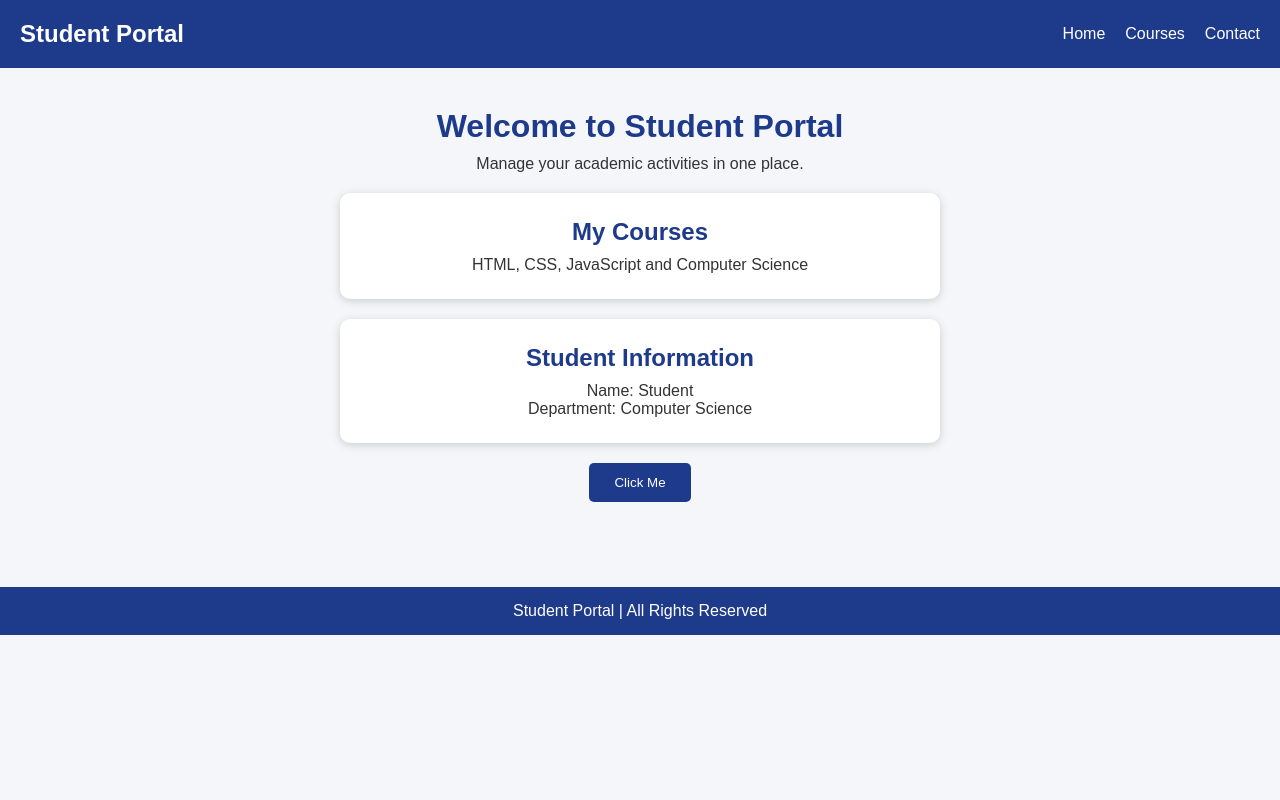
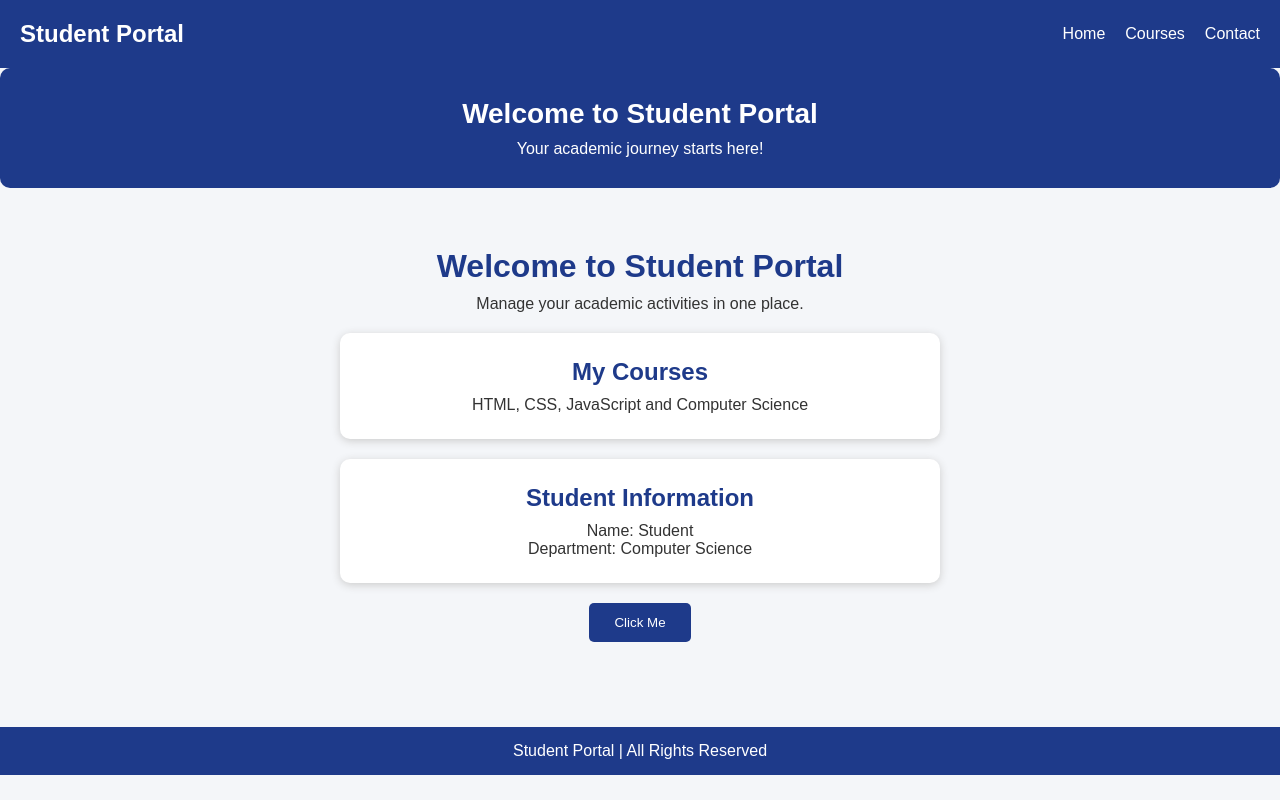
Before and after one commit to rimsha-a-yar/Student-Portal, a plain HTML site: page INDEX.HTML in a window 1280 px wide. Drawn offline with Linux system fonts and the light colour scheme.

Commit message:
Add welcome banner

```diff
--- a/INDEX.HTML
+++ b/INDEX.HTML
@@ -17,6 +17,11 @@
             <li><a href="#contact">Contact</a></li>
         </ul>
     </nav>
+
+<header class="welcome-banner">
+    <h1>Welcome to Student Portal</h1>
+    <p>Your academic journey starts here!</p>
+</header>
 
     <main class="container">
         <h1>Welcome to Student Portal</h1>
--- a/STYLE.CSS
+++ b/STYLE.CSS
@@ -81,3 +81,17 @@ footer {
     padding: 15px;
     margin-top: 30px;
 }
+
+.welcome-banner {
+    background-color: #1e3a8a;
+    color: white;
+    text-align: center;
+    padding: 30px;
+    border-radius: 10px;
+    margin-bottom: 20px;
+}
+
+.welcome-banner h1 {
+    font-size: 28px;
+    margin-bottom: 10px;
+}
```
